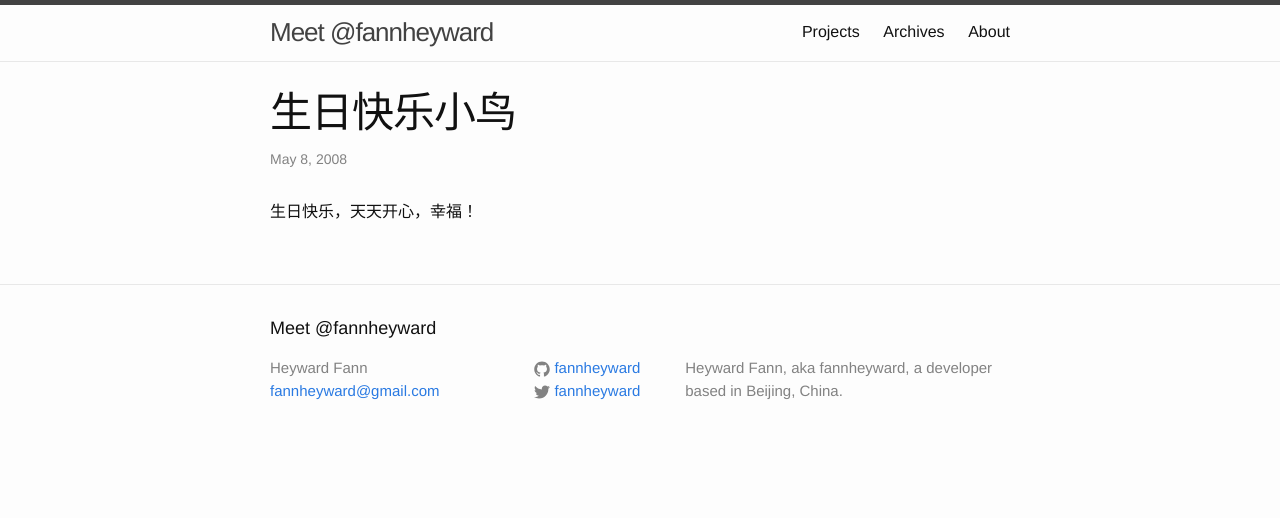
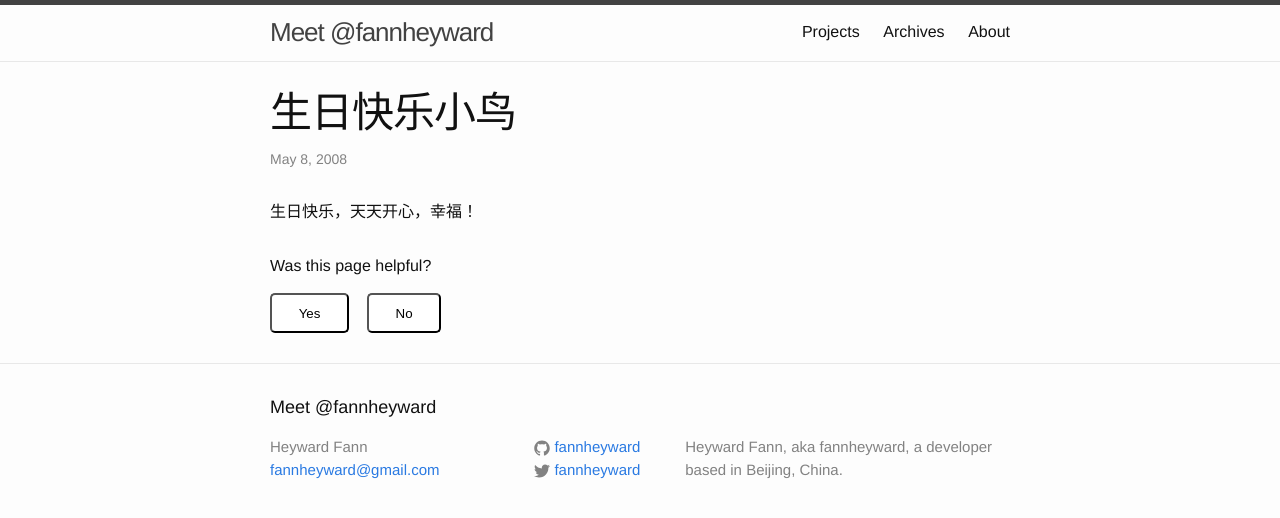
Before and after one commit to fannheyward/fannheyward.github.io, a Jekyll site: the page built from _posts/2008-05-08-happy-birthday.markdown, in a window 1280 px wide. Shown: the top 518 px of the page. Built offline with Jekyll 4.4.1, drawn with Linux system fonts in a browser that asks for light colours.

Commit message:
feedback widget

```diff
--- /dev/null
+++ b/_includes/feedback.html
@@ -0,0 +1,44 @@
+<style>
+  .feedback--answer {
+    padding:0.8em 2em;
+    outline: none;
+    border-radius:5px;
+    background-color:white;
+    display: inline-block;
+  }
+  .feedback--answer-no {
+    margin-left: 1em;
+  }
+</style>
+
+<p class="feedback--question">Was this page helpful?</p>
+<button class="feedback--answer feedback--answer-yes">Yes</button>
+<button class="feedback--answer feedback--answer-no">No</button>
+<script>
+  const yesButton = document.querySelector('.feedback--answer-yes');
+  const noButton = document.querySelector('.feedback--answer-no');
+  const disableButtons = () => {
+    yesButton.disabled = true;
+    noButton.disabled = true;
+  };
+  const sendFeedback = value => {
+    if (typeof ga !== 'function') return;
+    const args = {
+      command: 'send',
+      hitType: 'event',
+      category: 'Helpful',
+      action: 'click',
+      label: window.location.pathname,
+      value: value
+    };
+    ga(args.command, args.hitType, args.category, args.action, args.label, args.value);
+  };
+  yesButton.addEventListener('click', () => {
+    disableButtons();
+    sendFeedback(1);
+  });
+  noButton.addEventListener('click', () => {
+    disableButtons();
+    sendFeedback(0);
+  });
+</script>
--- a/_layouts/post.html
+++ b/_layouts/post.html
@@ -16,4 +16,6 @@ layout: default
     {{ content }}
   </div>
 
+  {% include feedback.html %}
+
 </article>
```
